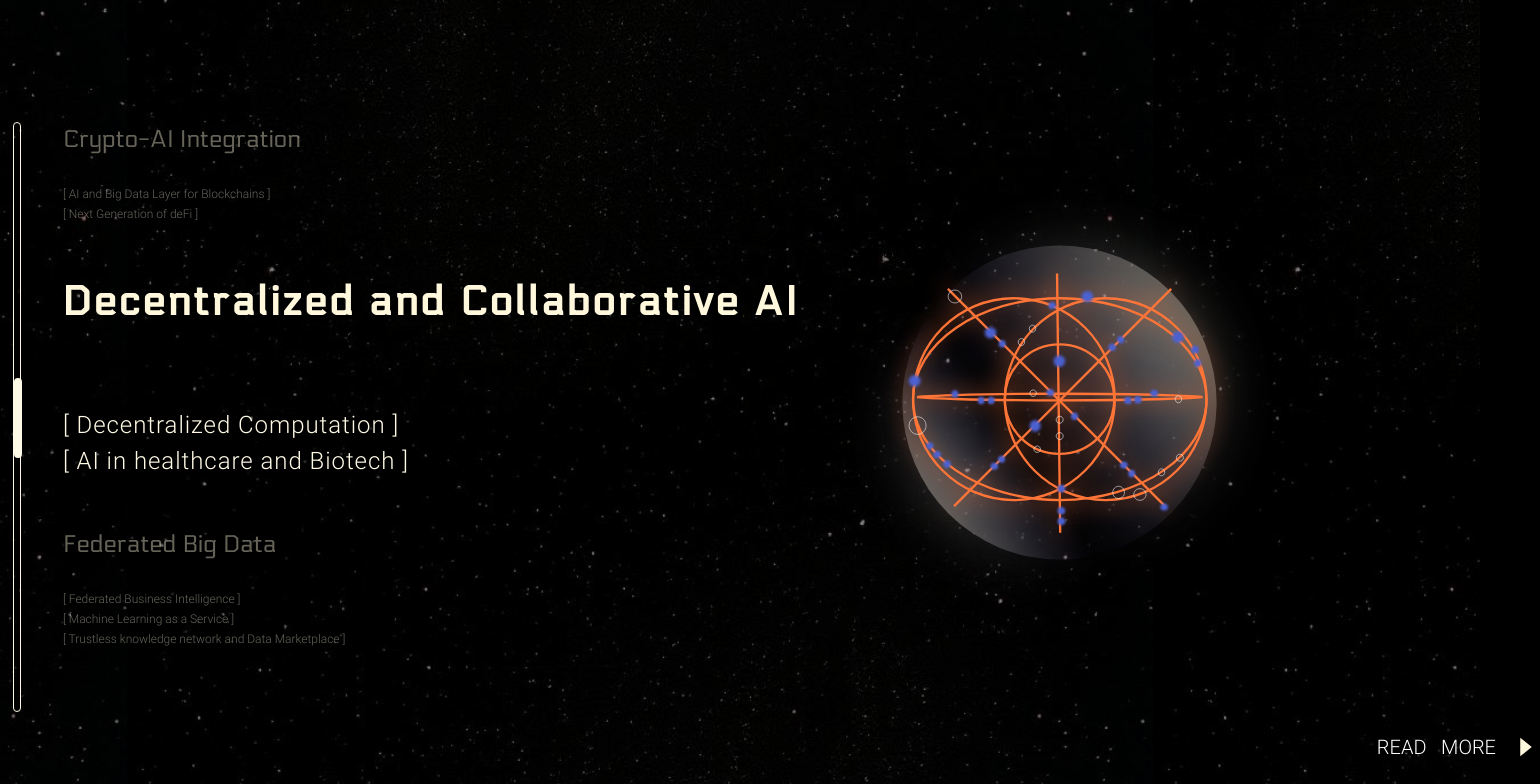
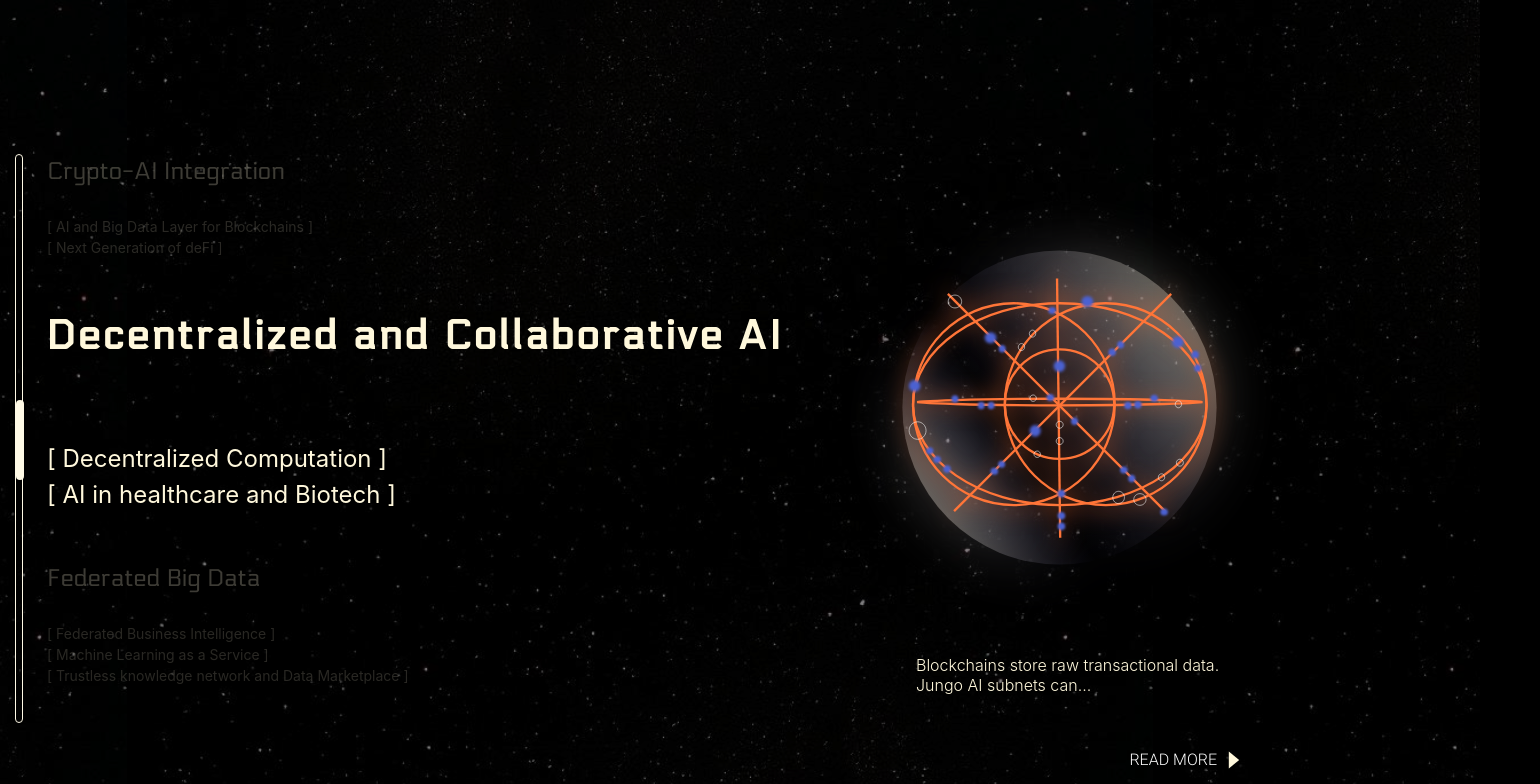
Before and after one commit to AzamHosseinian/jungo-ai, a React (Vite) app: page / in a window 1280 px wide. Shown: the part 4420-5204 px from the top of the page, 1540 px wide, since content can reach past the window. Built offline with nearby package versions, Linux system fonts and the light colour scheme.

Commit message:
update responsiveness

```diff
--- a/package.json
+++ b/package.json
@@ -14,6 +14,7 @@
     "prop-types": "^15.8.1",
     "react": "^18.3.1",
     "react-dom": "^18.3.1",
+    "react-router-dom": "^6.26.2",
     "react-slick": "^0.30.2",
     "react-vertical-timeline-component": "^3.6.0",
     "slick-carousel": "^1.8.1"
--- a/src/components/UseCases/UseCases.jsx
+++ b/src/components/UseCases/UseCases.jsx
@@ -6,22 +6,31 @@ const UseCases = () => {
 
   const sections = [
     {
+      id: "crypto-ai",
       title: "Crypto-AI Integration",
       description:
         "[ AI and Big Data Layer for Blockchains ]\n[ Next Generation of deFi ]",
       image: "/assets/images/Usecase/image1.svg",
+      desc2:
+        "Blockchains store raw transactional data. Jungo AI subnets can...",
     },
     {
+      id: "decentralized-ai",
       title: "Decentralized and Collaborative AI",
       description:
         "[ Decentralized Computation ]\n[ AI in healthcare and Biotech ]",
       image: "/assets/images/Usecase/image1.svg",
+      desc2:
+        "Blockchains store raw transactional data. Jungo AI subnets can...",
     },
     {
+      id: "federated-big-data",
       title: "Federated Big Data",
       description:
         "[ Federated Business Intelligence ]\n[ Machine Learning as a Service ]\n[ Trustless knowledge network and Data Marketplace ]",
       image: "/assets/images/Usecase/image1.svg",
+      desc2:
+        "Blockchains store raw transactional data. Jungo AI subnets can...",
     },
   ];
 
@@ -39,23 +48,23 @@ const UseCases = () => {
   }, []);
 
   return (
-    <div className="relative flex w-[1680px] h-[1040px] justify-center items-center pl-[183px] pr-[205px]">
+    <div className="relative flex flex-col lg:flex-row w-full lg:w-[1680px] h-full lg:h-[1040px] justify-center items-center lg:pl-[183px] lg:pr-[205px] my-[80px]">
       {/* Top-left corner: 04, Icon, USE CASES */}
       <div className="absolute top-0 left-0 flex items-center space-x-4">
         <span className="custom-h1 ">04 /// USE CASES</span>
       </div>
 
       {/* Left Panel with Background Rectangle */}
-      <div className="relative flex w-2/3 h-[800px] overflow-hidden mt-[80px]">
+      <div className="relative flex flex-col w-full lg:w-2/3 lg:h-[800px] overflow-hidden mt-[80px] p-8">
         {/* Text Sections and Vertical Navigation Bar */}
         <div className="relative w-full h-full">
           {/* Vertical Navigation Bar */}
-          <div className="absolute left-[30px] top-20 h-[590px] w-[8px] bg-transparent border border-[#FFFAE6] rounded-[16.5px] z-10">
+          <div className="absolute left-0 top-0 lg:h-[569px] lg:w-[8px] bg-transparent border border-[#FFFAE6] rounded-[16.5px] z-10 hidden lg:block">
             <div
               className="absolute w-[8px] h-[80px] bg-[#FFFAE6] rounded-[16.5px] transition-all"
               style={{
                 top: `${
-                  ((590 - 80) / (sections.length - 1)) * activeSection
+                  ((569 - 80) / (sections.length - 1)) * activeSection
                 }px`, // Dynamic top position based on the number of sections
               }}
             ></div>
@@ -64,7 +73,7 @@ const UseCases = () => {
           {/* Text Sections */}
           <div
             ref={sectionsRef}
-            className="relative w-full h-full overflow-y-scroll pt-20 pl-20"
+            className="relative w-full h-full overflow-y-scroll md:pl-8"
           >
             {sections.map((section, index) => (
               <div
@@ -75,18 +84,28 @@ const UseCases = () => {
               >
                 {/* Title */}
                 <h2
-                  className={`text-left transition-all duration-300 font-electrolize font-bold ${
+                  className={`text-left transition-all duration-300 font-electrolize font-bold
+                  ${
                     activeSection === index
-                      ? "text-[40px] tracking-[3.2px] mb-[75px]" // 40px size with 8% letter spacing, 75px space when active
-                      : "text-[24px] tracking-normal mb-[26px]" // 20px size without letter spacing, 26px space when not active
+                      ? "lg:text-[40px] lg:tracking-[3.2px] lg:mb-[75px]"
+                      : "lg:text-[24px] lg:tracking-normal lg:mb-[26px]"
+                  }
+                  ${
+                    activeSection === index
+                      ? "text-[24px] mb-[26px]"
+                      : "text-[24px] mb-[26px] opacity-40"
                   }`}
                   style={{
                     color:
                       activeSection === index
                         ? "#FFF8DC"
-                        : "rgba(255, 248, 220, 0.4)", // 100% color if active, 40% opacity if not active
+                        : "rgba(255, 248, 220, 0.6)",
                     WebkitTextStroke:
-                      activeSection === index ? "2px #FFF8DC" : "#FFF8DC", // Stroke if active
+                      activeSection === index
+                        ? window.innerWidth >= 1024
+                          ? "2px #FFF8DC"
+                          : "1px #FFF8DC" // 2px on large screens, 1px otherwise
+                        : "0px transparent",
                   }}
                 >
                   {section.title}
@@ -94,19 +113,24 @@ const UseCases = () => {
 
                 {/* Description */}
                 <p
-                  className={`text-left transition-all duration-300 whitespace-pre-line font-roboto ${
+                  className={`transition-opacity duration-300 ${
                     activeSection === index
-                      ? "text-[24px] tracking-[0.96px] leading-[36px]" // 24px with 4% letter spacing and 26px line height if active
-                      : "text-[12px] tracking-normal font-light leading-[20px]" // 12px font size, no letter spacing, light font, and 13px line height if not active
+                      ? "text-[24px] opacity-100"
+                      : "text-[14px] opacity-40"
                   }`}
                   style={{
                     color:
                       activeSection === index
-                        ? "#FFFAE6"
-                        : "rgba(255, 250, 230, 0.4)", // 100% color if active, 40% opacity if not active
+                        ? "#FFF8DC"
+                        : "rgba(255, 248, 220, 0.4)",
                   }}
                 >
-                  {section.description}
+                  {section.description.split("\n").map((line, i) => (
+                    <span key={i}>
+                      {line}
+                      <br />
+                    </span>
+                  ))}
                 </p>
               </div>
             ))}
@@ -115,30 +139,27 @@ const UseCases = () => {
       </div>
 
       {/* Right Panel: Dynamic Image Display */}
-      <div className="w-1/3 flex items-center justify-center">
+      <div className="flex flex-col w-full md:w-[40%] lg:w-1/3 items-end justify-center lg:mt-0 mt-8">
         <img
           src={sections[activeSection].image}
           alt={sections[activeSection].title}
           className="w-full h-auto object-contain"
         />
-      </div>
 
-      {/* Bottom-right corner: Read More and Triangle */}
-      <div className="absolute bottom-40 right-[-60px] flex flex-row-reverse items-center space-x-4 space-x-reverse">
-        {/* Rotated triangle */}
-        <img
-          src="/assets/images/News/chevron-right.svg"
-          alt="Right Chevron"
-          className="w-[28px] h-[20px] cursor-pointer"
-        />
+        {/* Description Box for Image (desc2) */}
+        <div className="mt-4 w-[375px] h-[77px] text-[#FFF8DC] text-center lg:text-left font-light text-[16px] leading-[20px] p-4 ">
+          {sections[activeSection].desc2}
+        </div>
 
-        {/* Rotated text by -45 degrees */}
-        <span
-          className="text-white text-[20px] uppercase font-roboto"
-          // style={{ transform: "rotate(-45deg)" }}
-        >
-          Read&nbsp;&nbsp;&nbsp;More
-        </span>
+        {/* Read More Section */}
+        <div className="flex flex-row items-center mt-8 space-x-2 text-white uppercase font-roboto text-[16px] cursor-pointer px-8">
+          <span>Read More</span>
+          <img
+            src="/assets/images/News/chevron-right.svg"
+            alt="Right Chevron"
+            className="w-[18px] h-[18px]"
+          />
+        </div>
       </div>
     </div>
   );
```
Also changed, not shown: 1 other file (tests, documents, lock files or other folders).
